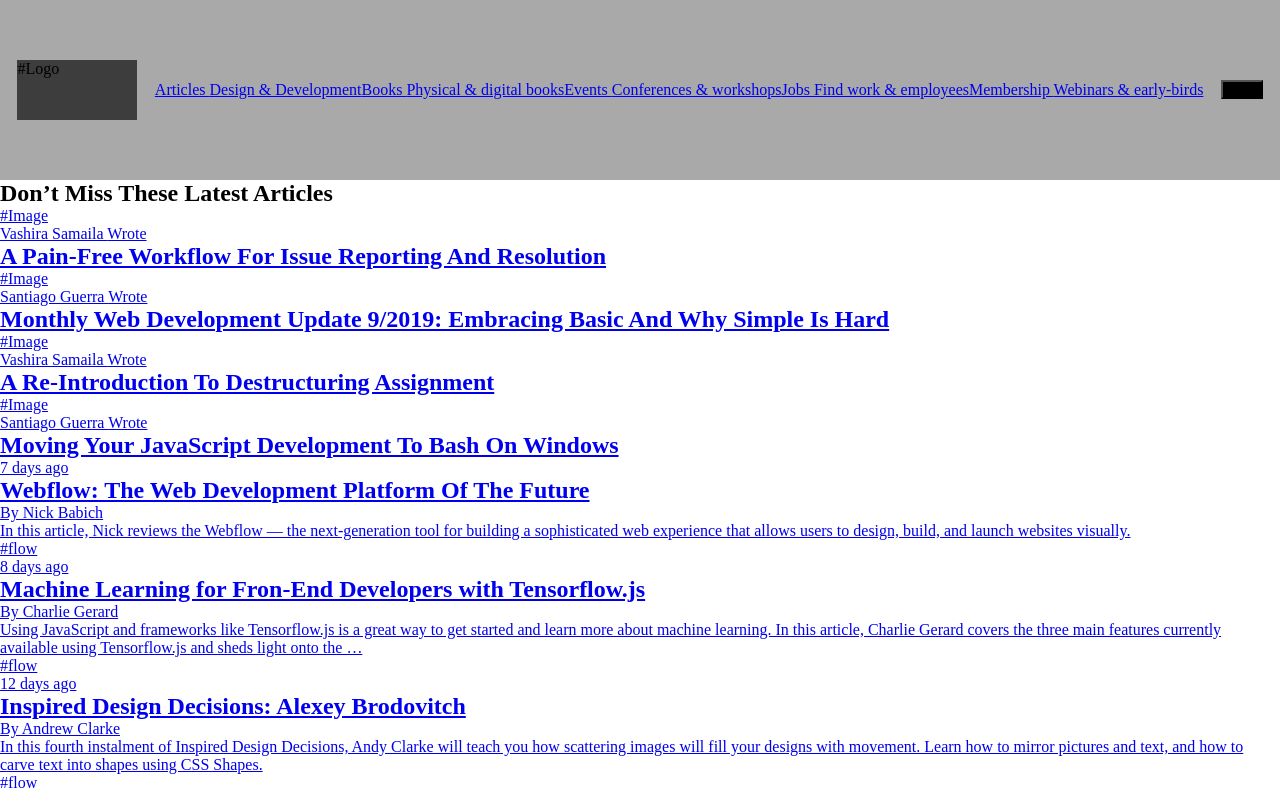
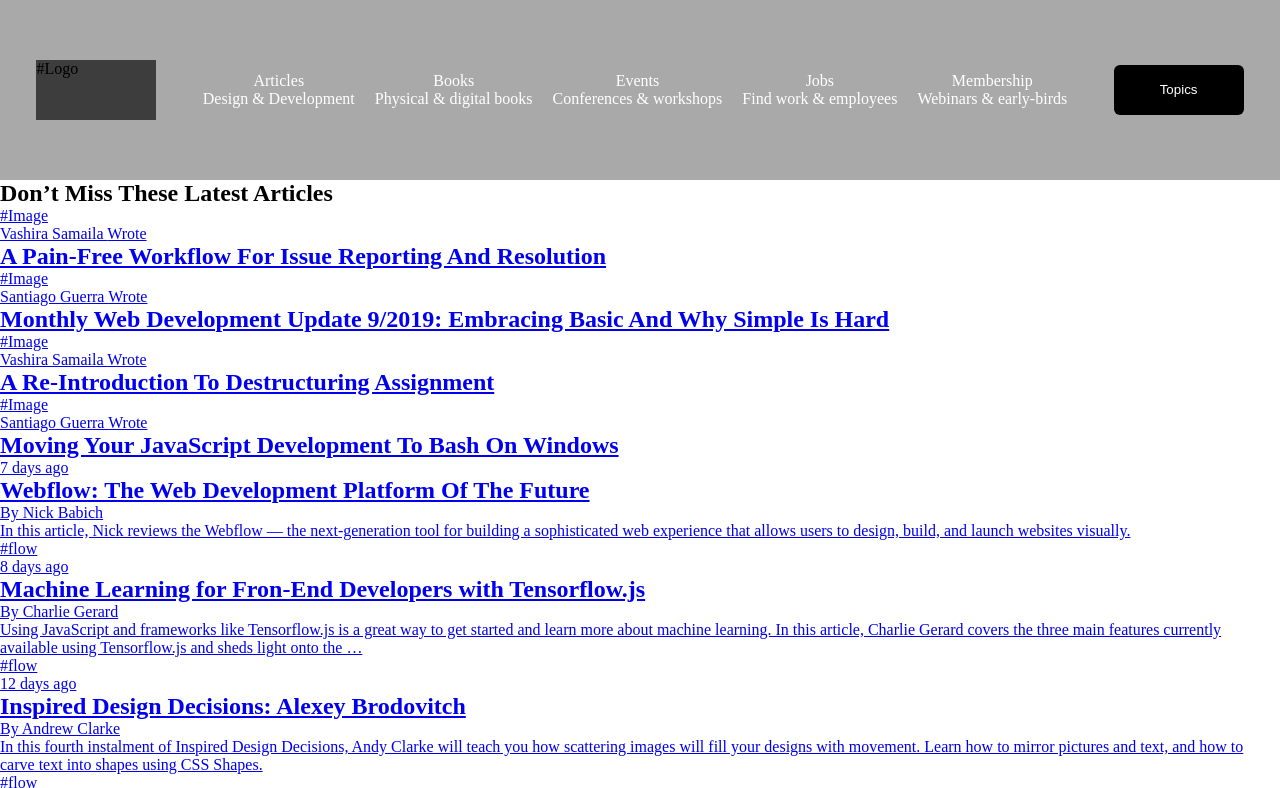
Before and after one commit to SantiagoGuerra/smashing-magazine, a website: page index.html in a window 1280 px wide. Shown: the top 788 px of the page. Drawn offline with Linux system fonts and the light colour scheme.

Commit message:
list and links styles has been added

```diff
--- a/css/styles.css
+++ b/css/styles.css
@@ -46,3 +46,23 @@
   justify-content: space-between;
   list-style: none;
 }
+
+.link {
+  color: #fff;
+  display: flex;
+  flex-direction: column;
+  align-items: center;
+  text-decoration: none;
+}
+
+.li {
+  margin: 10px;
+}
+
+.button {
+  width: 130px;
+  height: 50px;
+  border-radius: 6px;
+  color: #fff;
+  border: none;
+}
```
